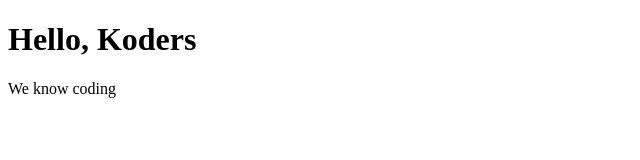
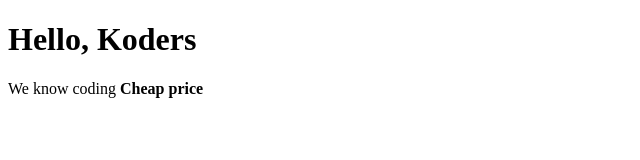
Before and after one commit to Danielrmmata/mi_web, a plain HTML site: page index.html in a window 1280 px wide. Shown: the whole page, without its empty margins (0-640 px from the left). Drawn offline with Linux system fonts and the light colour scheme.

Commit message:
new message added

```diff
--- a/index.html
+++ b/index.html
@@ -8,5 +8,6 @@
 <body>
     <h1>Hello, Koders</h1>
     <span>We know coding</span>
+    <strong>Cheap price</strong>
 </body>
 </html>
```
